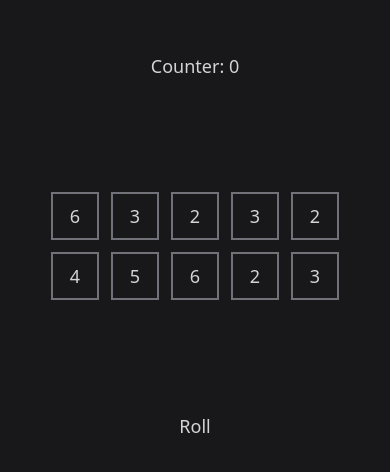
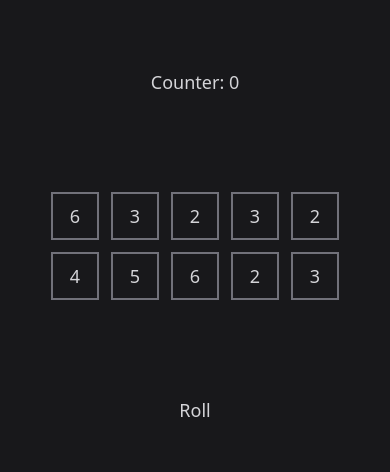
Before and after one commit to nicu420/tenzi-dices, a React (Vite) app: page / in a window 390 px wide. Shown: the part 176-648 px from the top of the page. Built offline with nearby package versions, Linux system fonts and the light colour scheme.

Commit message:
Lower gap a bit more

```diff
--- a/src/App.jsx
+++ b/src/App.jsx
@@ -62,7 +62,7 @@ function App() {
   }
 
   return (
-    <div className="flex h-screen flex-col items-center justify-center gap-28 bg-zinc-900 sm:gap-10">
+    <div className="flex h-screen flex-col items-center justify-center gap-24 bg-zinc-900 sm:gap-10">
       <div>
         {won ? (
           <div>
```
